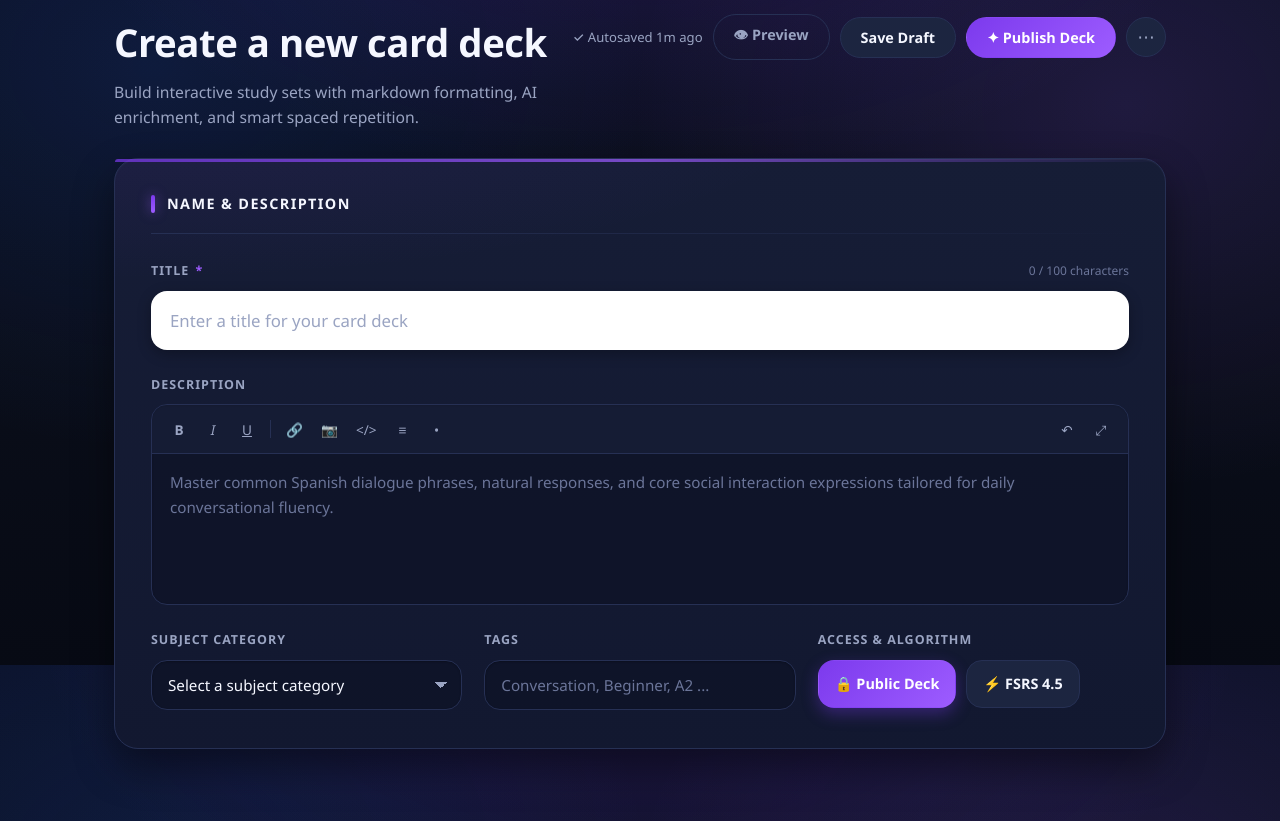
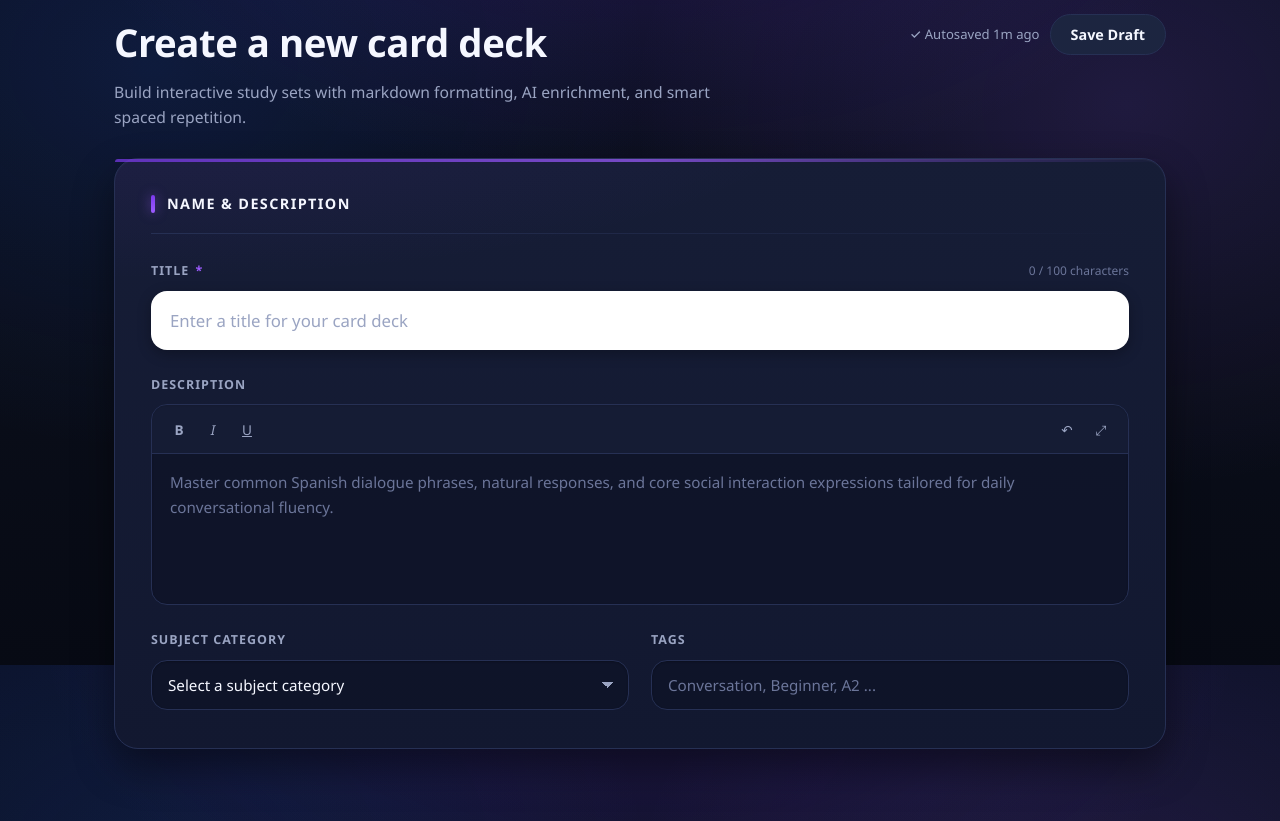
Before and after one commit to sndrdjss/Study-Bunny, a PHP site: page /html/create.html in a window 1280 px wide. Shown: the part 135-956 px from the top of the page. Run offline with PHP 8.4, Linux system fonts and the light colour scheme.

Commit message:
removed unnecessary buttons

```diff
--- a/css/create.css
+++ b/css/create.css
@@ -224,9 +224,7 @@ a {
 }
 
 /* ---------- Buttons ---------- */
-.btn-secondary,
-.btn-primary,
-.btn-ghost {
+.btn-secondary {
     display: inline-flex;
     align-items: center;
     gap: 8px;
@@ -240,17 +238,6 @@ a {
     white-space: nowrap;
 }
 
-.btn-ghost {
-    color: var(--text-muted);
-    background-color: transparent;
-    border: 1px solid var(--border);
-}
-
-.btn-ghost:hover {
-    color: var(--text);
-    background-color: var(--surface-2);
-}
-
 .btn-secondary {
     color: var(--text);
     background-color: var(--surface-2);
@@ -261,39 +248,7 @@ a {
     background-color: var(--surface-3);
 }
 
-.btn-primary {
-    color: #fff;
-    background: linear-gradient(135deg, var(--purple), var(--purple-bright));
-    border: 1px solid transparent;
-}
-
-.btn-primary:hover {
-    background: linear-gradient(135deg, var(--purple-bright), var(--purple-bright));
-}
-
-.btn-overflow {
-    display: inline-grid;
-    place-items: center;
-    width: 40px;
-    height: 40px;
-    font-size: 1.1rem;
-    color: var(--text-muted);
-    background-color: var(--surface-2);
-    border: 1px solid var(--border);
-    border-radius: var(--radius-pill);
-    cursor: pointer;
-    transition: background-color 0.2s ease, color 0.2s ease;
-}
-
-.btn-overflow:hover {
-    background-color: var(--surface-3);
-    color: var(--text);
-}
-
-.btn-secondary:active,
-.btn-primary:active,
-.btn-ghost:active,
-.btn-overflow:active {
+.btn-secondary:active {
     transform: translateY(1px);
 }
 
@@ -552,48 +507,16 @@ a {
     color: var(--text);
 }
 
-/* ---------- Bottom row (3 columns) ---------- */
+/* ---------- Bottom row (2 columns) ---------- */
 .field-row {
     display: grid;
-    grid-template-columns: 1fr 1fr 1fr;
+    grid-template-columns: 1fr 1fr;
     gap: 22px;
     align-items: start;
 }
 
 .field-row .field {
     margin-bottom: 0;
-}
-
-/* ---------- Access & Algorithm pills ---------- */
-.access-row {
-    display: flex;
-    align-items: center;
-    gap: 10px;
-    flex-wrap: wrap;
-}
-
-.access-pill {
-    display: inline-flex;
-    align-items: center;
-    gap: 6px;
-    padding: 12px 16px;
-    font-size: 0.9rem;
-    font-weight: 600;
-    border-radius: var(--radius-md);
-    white-space: nowrap;
-}
-
-.access-pill--public {
-    color: #fff;
-    background: linear-gradient(135deg, var(--purple), var(--purple-bright));
-    border: 1px solid transparent;
-    box-shadow: 0 6px 16px rgba(124, 58, 237, 0.35);
-}
-
-.access-pill--algo {
-    color: var(--text);
-    background-color: var(--surface-2);
-    border: 1px solid var(--border);
 }
 
 /* =========================================================
--- a/db.php
+++ b/db.php
@@ -3,7 +3,7 @@
 $host     = 'localhost';
 $user     = 'root';
 $password = '';
-$database = 'studybuddy_auth';
+$database = 'hcieinsproject';
 
 
 $conn = new mysqli($host, $user, $password, $database);
--- a/html/create.html
+++ b/html/create.html
@@ -1,13 +1,12 @@
-<!DOCTYPE html>
+<!doctype html>
 <html lang="en">
   <head>
-    <meta charset="UTF-8">
-    <meta name="viewport" content="width=device-width, initial-scale=1.0">
+    <meta charset="UTF-8" />
+    <meta name="viewport" content="width=device-width, initial-scale=1.0" />
     <title>StudyBuddy — Create</title>
-    <link rel="stylesheet" href="../css/create.css">
+    <link rel="stylesheet" href="../css/create.css" />
   </head>
   <body>
-
     <!-- ============================ NAVIGATION BAR ============================ -->
     <header class="navbar">
       <div class="nav-left">
@@ -16,7 +15,9 @@
 
       <nav class="nav-center" aria-label="Primary">
         <a href="explore.html" class="nav-link">Explore</a>
-            <a href="create.html" class="nav-link active" aria-current="page">Create</a>
+        <a href="create.html" class="nav-link active" aria-current="page"
+          >Create</a
+        >
         <a href="library.html" class="nav-link">Library</a>
         <a href="progress.html" class="nav-link">Progress</a>
       </nav>
@@ -29,7 +30,6 @@
 
     <!-- ============================ PAGE CONTENT ============================ -->
     <main class="page">
-
       <!-- ---------- Breadcrumb ---------- -->
       <nav class="breadcrumb" aria-label="Breadcrumb">
         <a href="library.html" class="breadcrumb-link">Decks</a>
@@ -41,30 +41,33 @@
       <div class="studio-header">
         <div class="studio-header-left">
           <h1 class="studio-title">Create a new card deck</h1>
-                <p class="studio-subtitle">Build interactive study sets with markdown formatting, AI enrichment, and smart spaced repetition.</p>
+          <p class="studio-subtitle">
+            Build interactive study sets with markdown formatting, AI
+            enrichment, and smart spaced repetition.
+          </p>
         </div>
 
         <div class="studio-actions">
-                <span class="autosave" aria-hidden="true">&#10003; Autosaved 1m ago</span>
-                <button type="button" class="btn-ghost">&#128065; Preview</button>
+          <span class="autosave" aria-hidden="true"
+            >&#10003; Autosaved 1m ago</span
+          >
           <button type="button" class="btn-secondary">Save Draft</button>
-                <button type="button" class="btn-primary">&#10022; Publish Deck</button>
-                <button type="button" class="btn-overflow" aria-label="More options">&#8943;</button>
         </div>
       </div>
 
       <!-- ---------- Name & Description card ---------- -->
       <section class="builder-card" aria-label="Name and Description">
-
         <div class="section-head">
           <h2 class="section-title">Name &amp; Description</h2>
         </div>
-            <hr class="divider">
+        <hr class="divider" />
 
         <!-- TITLE -->
         <div class="field">
           <div class="label-row">
-                    <label class="field-label" for="deck-title">Title <span class="req">*</span></label>
+            <label class="field-label" for="deck-title"
+              >Title <span class="req">*</span></label
+            >
             <span class="field-hint">0 / 100 characters</span>
           </div>
           <input
@@ -72,7 +75,8 @@
             id="deck-title"
             class="text-input title-input"
             maxlength="100"
-                    placeholder="Enter a title for your card deck">
+            placeholder="Enter a title for your card deck"
+          />
         </div>
 
         <!-- DESCRIPTION -->
@@ -81,34 +85,46 @@
           <div class="editor">
             <!-- Static, non-functional formatting toolbar -->
             <div class="rt-toolbar" aria-hidden="true">
-                        <button type="button" class="rt-btn rt-btn--bold" tabindex="-1">B</button>
-                        <button type="button" class="rt-btn rt-btn--italic" tabindex="-1">I</button>
-                        <button type="button" class="rt-btn rt-btn--underline" tabindex="-1">U</button>
-                        <span class="rt-sep"></span>
-                        <button type="button" class="rt-btn" tabindex="-1">&#128279;</button>
-                        <button type="button" class="rt-btn" tabindex="-1">&#128247;</button>
-                        <button type="button" class="rt-btn" tabindex="-1">&lt;/&gt;</button>
-                        <button type="button" class="rt-btn" tabindex="-1">&#8801;</button>
-                        <button type="button" class="rt-btn" tabindex="-1">&#8226;</button>
+              <button type="button" class="rt-btn rt-btn--bold" tabindex="-1">
+                B
+              </button>
+              <button type="button" class="rt-btn rt-btn--italic" tabindex="-1">
+                I
+              </button>
+              <button
+                type="button"
+                class="rt-btn rt-btn--underline"
+                tabindex="-1"
+              >
+                U
+              </button>
               <span class="rt-spacer"></span>
-                        <button type="button" class="rt-btn" tabindex="-1">&#8630;</button>
-                        <button type="button" class="rt-btn" tabindex="-1">&#10530;</button>
+              <button type="button" class="rt-btn" tabindex="-1">
+                &#8630;
+              </button>
+              <button type="button" class="rt-btn" tabindex="-1">
+                &#10530;
+              </button>
             </div>
             <textarea
               id="deck-description"
               class="text-area"
-                        placeholder="Master common Spanish dialogue phrases, natural responses, and core social interaction expressions tailored for daily conversational fluency."></textarea>
+              placeholder="Master common Spanish dialogue phrases, natural responses, and core social interaction expressions tailored for daily conversational fluency."
+            ></textarea>
           </div>
         </div>
 
-            <!-- BOTTOM ROW: Subject Category | Tags | Access & Algorithm -->
+        <!-- BOTTOM ROW: Subject Category | Tags -->
         <div class="field-row">
-
           <!-- SUBJECT CATEGORY -->
           <div class="field">
-                    <label class="field-label" for="deck-category">Subject Category</label>
+            <label class="field-label" for="deck-category"
+              >Subject Category</label
+            >
             <select id="deck-category" class="select-input">
-                        <option value="" selected disabled>Select a subject category</option>
+              <option value="" selected disabled>
+                Select a subject category
+              </option>
               <option value="mathematics">Mathematics</option>
               <option value="science">Science</option>
               <option value="english">English</option>
@@ -127,23 +143,11 @@
               type="text"
               id="deck-tags"
               class="text-input"
-                        placeholder="Conversation, Beginner, A2 ...">
-                </div>
-
-                <!-- ACCESS & ALGORITHM -->
-                <div class="field">
-                    <label class="field-label">Access &amp; Algorithm</label>
-                    <div class="access-row">
-                        <span class="access-pill access-pill--public">&#128274; Public Deck</span>
-                        <span class="access-pill access-pill--algo">&#9889; FSRS 4.5</span>
+              placeholder="Conversation, Beginner, A2 ..."
+            />
           </div>
         </div>
-
-            </div>
-
       </section>
-
     </main>
-
   </body>
 </html>
--- a/index.php
+++ b/index.php
@@ -2,7 +2,7 @@
 
 require "db.php";
 
-$result = $conn->query("SELECT * FROM users");
+$result = $conn->query("SELECT * FROM study_buddy_auth");
 
 while ($row = $result->fetch_assoc()) {
       echo $row['id'] . " - "
```
Also changed, not shown: login.php (+2 -6 lines), register.php (+3 -11 lines), setup.sql (deleted, +0 -27 lines). Lines whose indentation alone changed are shown as unchanged.
